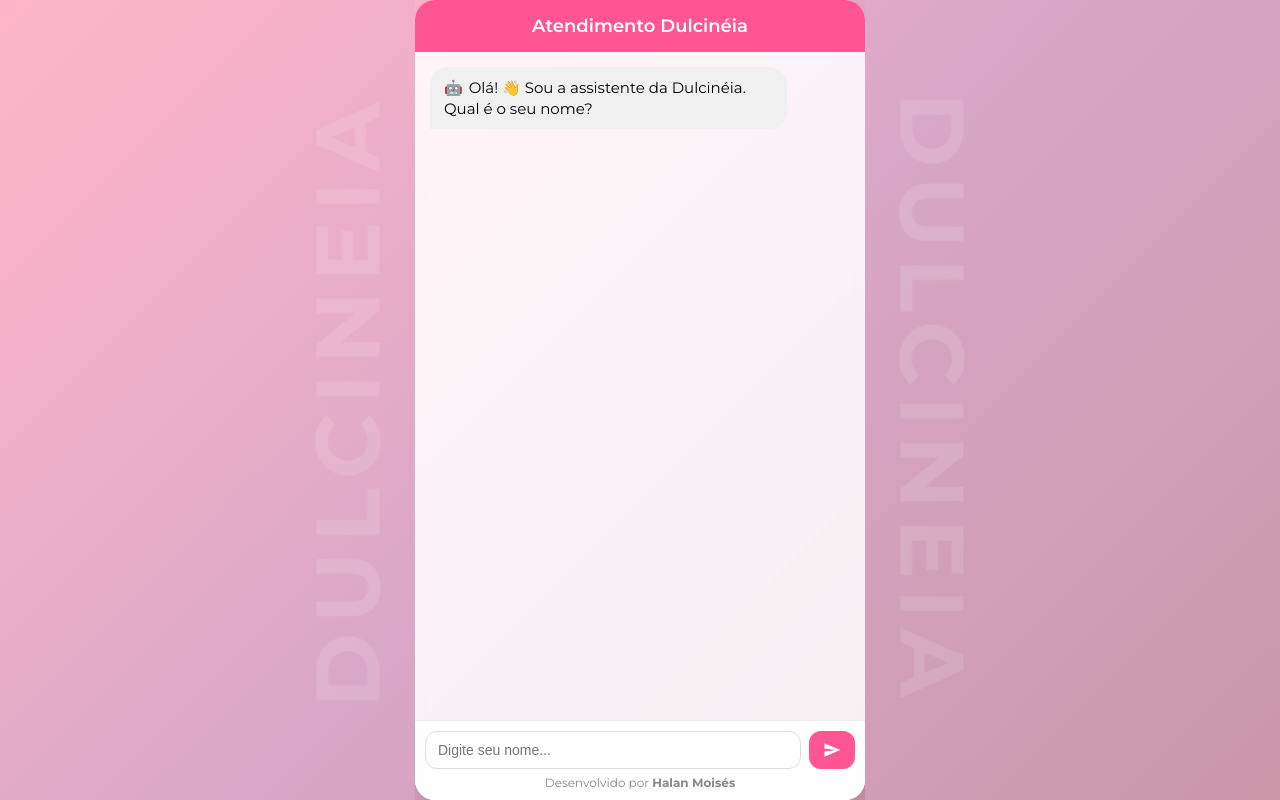
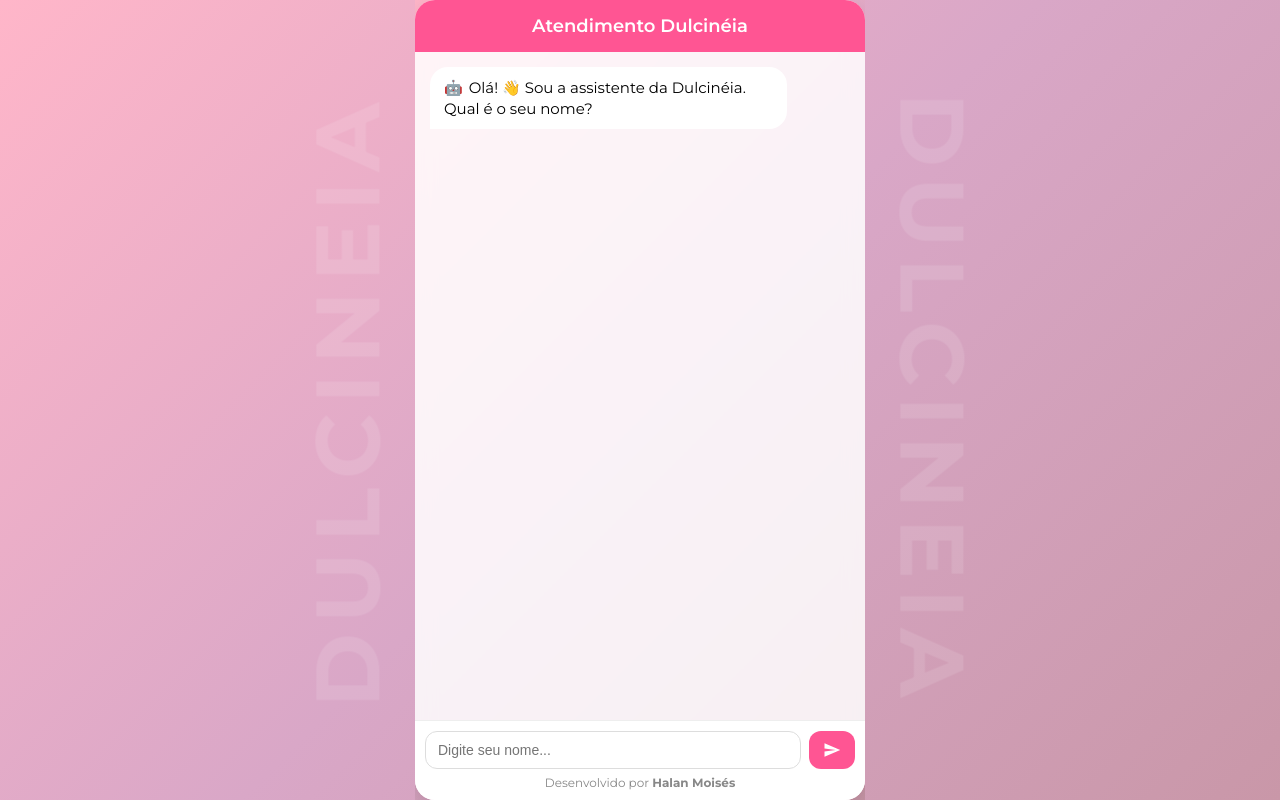
Before and after one commit to halanmoises7-dev/chatbot-dulcineia, a plain HTML site: page index.html in a window 1280 px wide. Drawn offline with Linux system fonts and the light colour scheme.

Commit message:
style: alteração na cor do balão do bot.

```diff
--- a/style.css
+++ b/style.css
@@ -152,7 +152,7 @@ body::after {
 }
 
 .bot {
-    background: #f0f0f0;
+    background: #ffffff;
     align-self: flex-start;
     border-bottom-left-radius: 0;
 }
```
